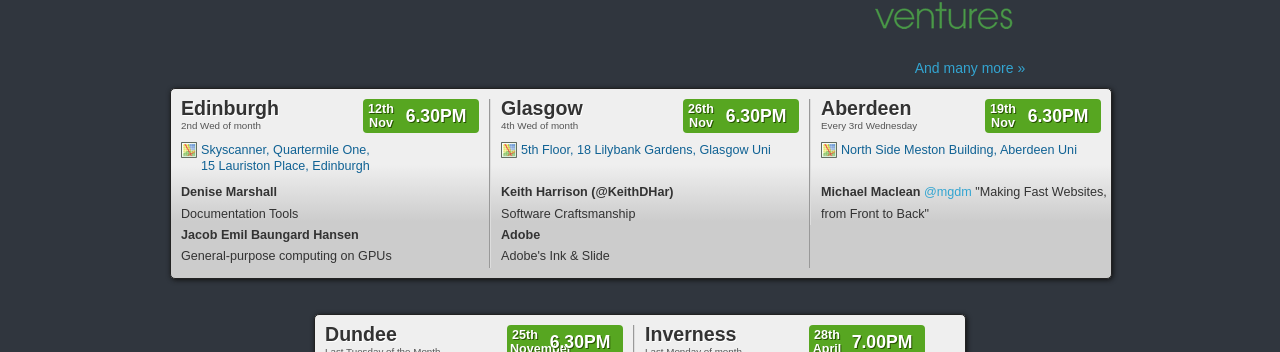
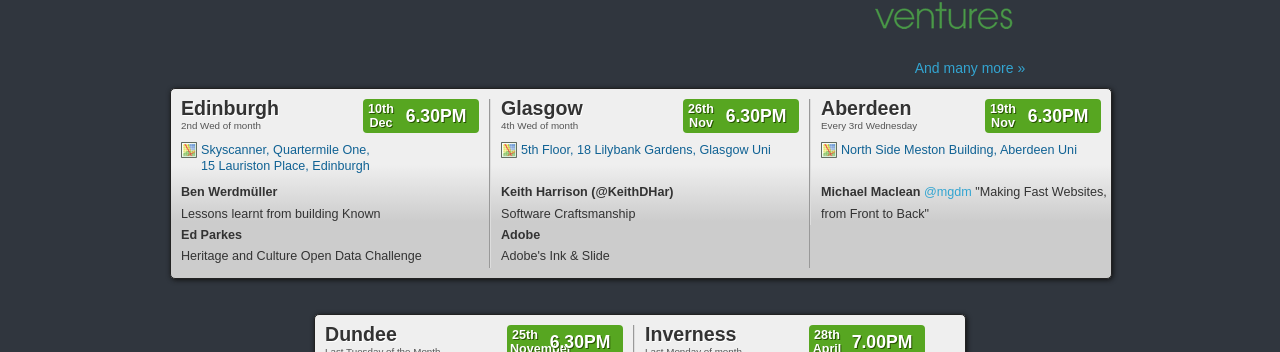
Before and after one commit to techmeetup/techmeetup.co.uk, a Jekyll site: the page built from index.html, in a window 1280 px wide. Shown: the part 311-663 px from the top of the page. Built offline with Jekyll 4.4.1, drawn with Linux system fonts in a browser that asks for light colours.

Commit message:
index: add Edinburgh December speakers.

```diff
--- a/index.html
+++ b/index.html
@@ -34,20 +34,20 @@
     <span>2nd Wed of month</span>
     <p><a href="https://www.google.co.uk/maps/place/Quartermile+One+Lauriston+Place/@55.9444215,-3.1946043,17z/data=!3m1!4b1!4m2!3m1!1s0x4887c79c80ea3bbf:0x875b29c71924b77d" class="map">Skyscanner, Quartermile One,<br>15 Lauriston Place, Edinburgh</a></p>
     <p>
-      <strong>Denise Marshall</strong>
+      <strong>Ben Werdmüller</strong>
       <br>
-      Documentation Tools
+      Lessons learnt from building Known
     </p>
     <p>
-      <strong>Jacob Emil Baungard Hansen</strong>
+      <strong>Ed Parkes</strong>
       <br>
-      General-purpose computing on GPUs
+      Heritage and Culture Open Data Challenge
     </p>
     <div class="datewrapper">
       <div class="when">
         <div class="daywrap">
-          <div class="day">12th</div>
-          <div class="month">Nov</div>
+          <div class="day">10th</div>
+          <div class="month">Dec</div>
         </div>
         <div class="time">6.30PM</div>
       </div>
```
